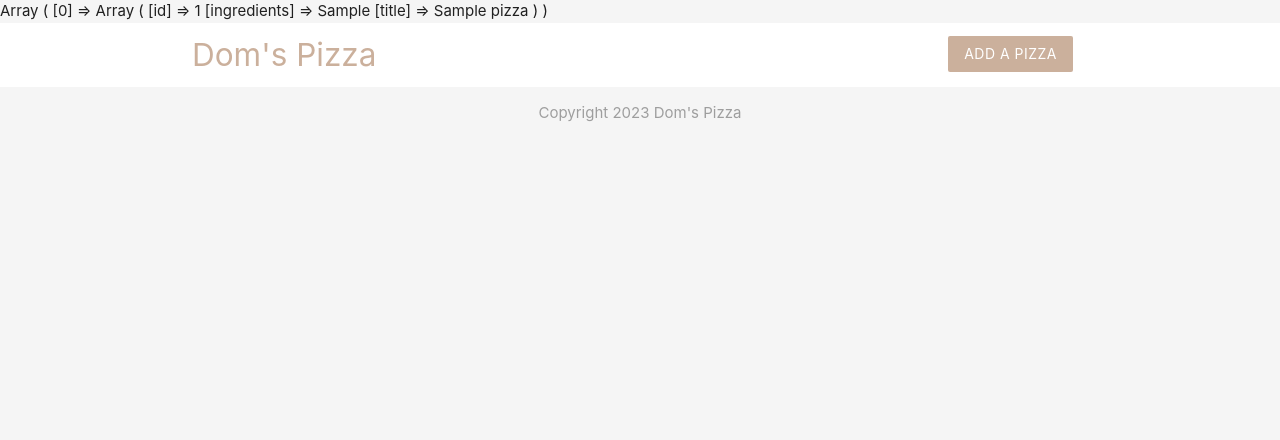
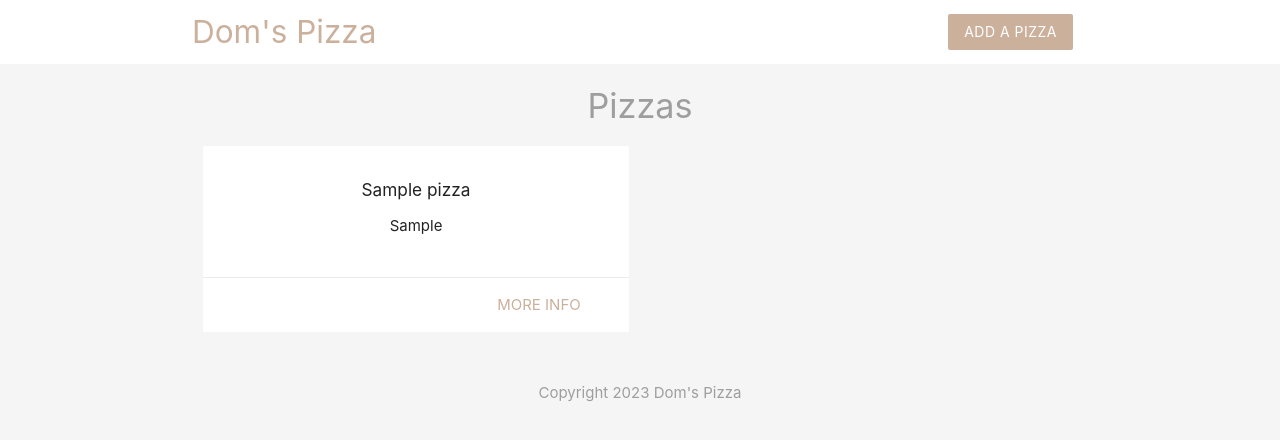
Before and after one commit to yunusdermawan/web_pizza, a PHP site: page / in a window 1280 px wide. Shown: the top 440 px of the page. Run offline with PHP 8.4, Linux system fonts and the light colour scheme; tables that the repository leaves empty or names only in its code hold one stand-in row (values such as "Sample post").

Commit message:
renderring data

```diff
--- a/index.php
+++ b/index.php
@@ -8,7 +8,7 @@
     }
 
     // Write the query
-    $sql = 'SELECT * FROM pizzas';
+    $sql = 'SELECT * FROM pizzas ORDER BY created_at';
 
     // Insert the query to db connection
     $result = mysqli_query($conn, $sql);
@@ -22,7 +22,7 @@
     // Close connection
     mysqli_close($conn);
 
-    print_r($pizzas);
+    //explode(',', $pizzas[0]['ingredients']);
 
 ?>
 
@@ -32,6 +32,29 @@
 
     <?php include('templates/header.php') ?>
 
+    <h4 class="center grey-text">Pizzas</h4>
+    <div class="container">
+        <div class="row">
+            <?php foreach($pizzas as $pizza): ?>
+                <div class="col s6 md3">
+                    <div class="card z-depth-0">
+                        <div class="card-content center">
+                            <h6><?php echo htmlspecialchars($pizza['title']); ?></h6>
+                            <ul>
+                                <?php foreach(explode(',', $pizza['ingredients']) as $ing): ?>
+                                    <li><?php echo htmlspecialchars($ing); ?></li>
+                                <?php endforeach; ?>
+                            </ul>
+                        </div>
+                        <div class="card-action right-align">
+                            <a href="#" class="brand-text">more info</a>
+                        </div>
+                    </div>
+                </div>
+            <?php endforeach; ?>
+        </div>
+    </div>
+
     <?php include('templates/footer.php') ?>
 
 </html>
```
